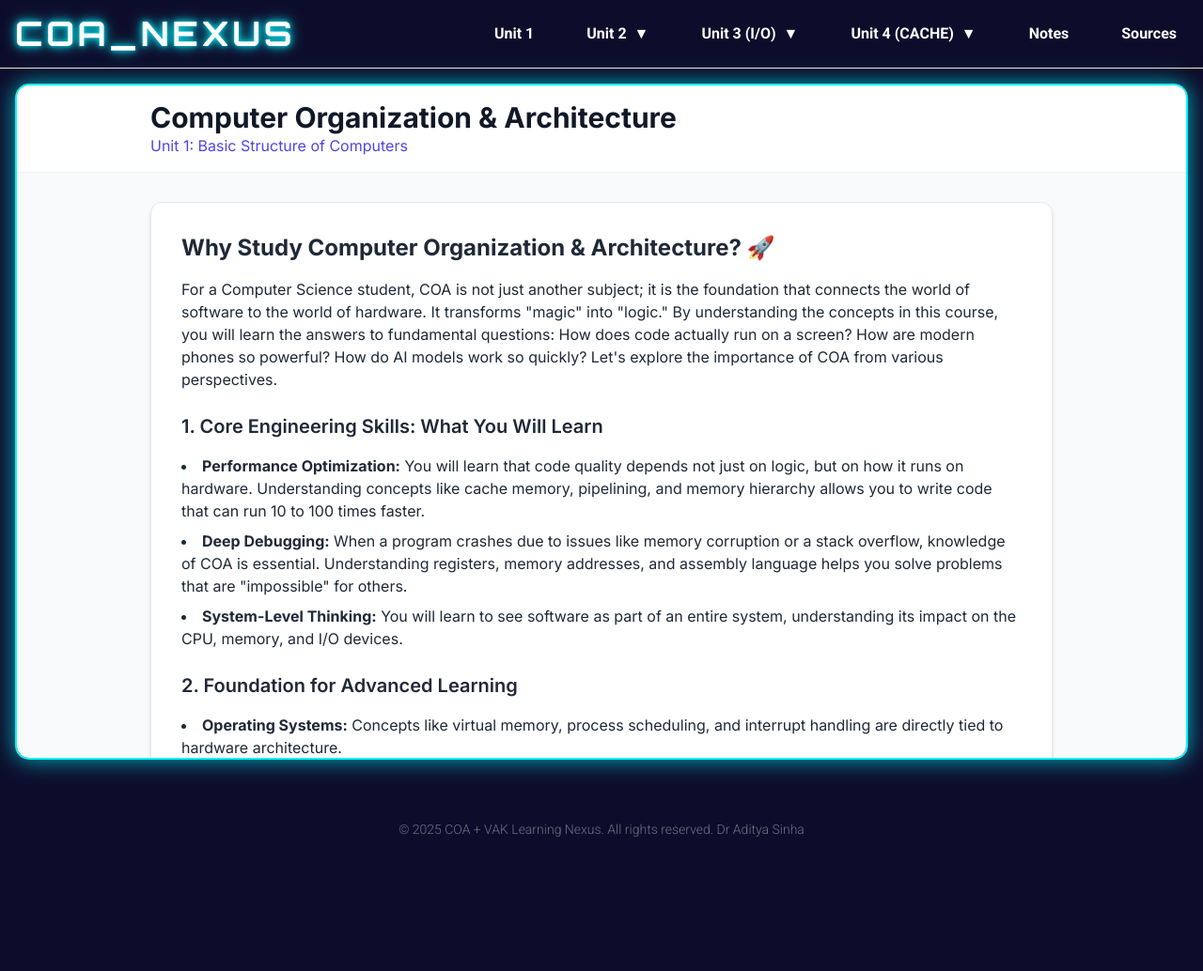
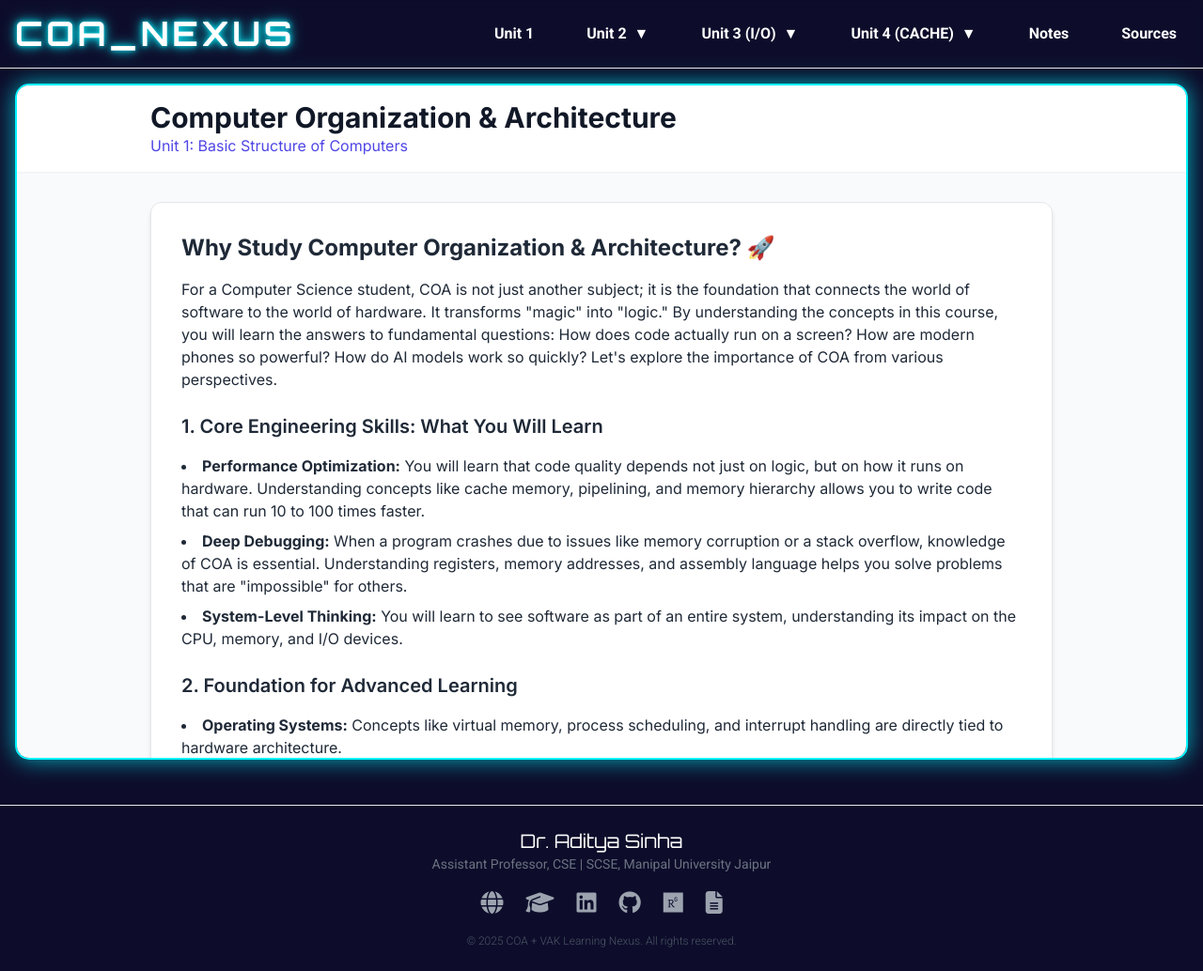
Before and after one commit to adityasinha-1988/COA_2025, a plain HTML site: page index.html in a window 1280 px wide. Shown: the whole page at 94% size. Before the commit the page ends 909 px from the top, so only its background shows below. Drawn offline with nearby package versions, Linux system fonts and the light colour scheme.

Commit message:
Footer with personal information added

```diff
--- a/index.html
+++ b/index.html
@@ -8,6 +8,7 @@
   <link rel="preconnect" href="https://fonts.googleapis.com">
   <link rel="preconnect" href="https://fonts.gstatic.com" crossorigin>
   <link href="https://fonts.googleapis.com/css2?family=Orbitron:wght@400;700&family=Roboto:wght@300;400;700&display=swap" rel="stylesheet">
+  <link rel="stylesheet" href="https://cdnjs.cloudflare.com/ajax/libs/font-awesome/6.5.2/css/all.min.css">
   <style>
     :root {
       --primary-color: #0d0d2b; /* Deep Space Blue */
@@ -63,7 +64,6 @@
         transition: all 0.3s cubic-bezier(0.25, 0.8, 0.25, 1);
         box-shadow: 0 10px 30px rgba(0, 0, 0, 0.5);
     }
-    /* This .open class will show the menu */
     .group.open .dropdown-menu {
       opacity: 1;
       visibility: visible;
@@ -80,6 +80,14 @@
       box-shadow: 0 0 35px var(--glow-color),
                   0 0 50px rgba(0,0,0,0.5) inset;
     }
+    .footer-icon {
+        transition: all 0.3s ease;
+    }
+    .footer-icon:hover {
+        color: var(--accent-color);
+        transform: scale(1.2) translateY(-2px);
+        text-shadow: 0 0 10px var(--glow-color);
+    }
   </style>
 </head>
 <body class="min-h-screen flex flex-col">
@@ -89,7 +97,6 @@
       <h1 class="text-4xl font-orbitron font-bold tracking-widest header-glow">COA_NEXUS</h1>
       <nav class="mt-4 md:mt-0 space-x-2 md:space-x-8 flex flex-wrap justify-center items-center">
         <a href="pages/Unit1.html" target="content" class="nav-link px-3 py-2 text-md font-semibold">Unit 1</a>
-
         <div class="relative group">
           <button class="dropdown-toggle nav-link px-3 py-2 text-md font-semibold flex items-center">
             Unit 2 <span class="arrow ml-2 transition-transform duration-300">&#9660;</span>
@@ -104,7 +111,6 @@
             <a href="pages/Unit2_Tutorials.html" target="content" class="block py-2 px-4 hover:bg-accent-color/20 rounded-md">Unit 2 - Tutorials</a>
           </div>
         </div>
-
         <div class="relative group">
           <button class="dropdown-toggle nav-link px-3 py-2 text-md font-semibold flex items-center">
             Unit 3 (I/O) <span class="arrow ml-2 transition-transform duration-300">&#9660;</span>
@@ -115,7 +121,6 @@
             <a href="pages/DMA.html" target="content" class="block py-2 px-4 hover:bg-accent-color/20 rounded-md">Unit 3 - DMA</a>
           </div>
         </div>
-
         <div class="relative group">
           <button class="dropdown-toggle nav-link px-3 py-2 text-md font-semibold flex items-center">
             Unit 4 (CACHE) <span class="arrow ml-2 transition-transform duration-300">&#9660;</span>
@@ -124,9 +129,8 @@
             <a href="pages/4_Cache.html" target="content" class="block py-2 px-4 hover:bg-accent-color/20 rounded-md">Cache</a>
           </div>
         </div>
-
         <a href="https://mujcampus-my.sharepoint.com/:f:/g/personal/aditya_sinha_jaipur_manipal_edu/EjgzVyQwYfBOr3cZ37tkrMMBke13hQN1C9HGVpsC7dzcqQ?e=EKhDhR" target="_blank" class="nav-link px-3 py-2 text-md font-semibold">Notes</a>
-        <a href="https://www.youtube.com/watch?v=zF4VMombo7U" target="_blank" class="nav-link px-3 py-2 text-md font-semibold">Sources</a>
+        <a href="https://www.youtube.com/embed/zF4VMombo7U?si=TckrybOnGkhAi6MF" target="_blank" class="nav-link px-3 py-2 text-md font-semibold">Sources</a>
       </nav>
     </div>
   </header>
@@ -135,37 +139,41 @@
     <iframe name="content" src="pages/Unit1.html" class="w-full h-[80vh] md:h-[90vh] transition-all duration-300 iframe-container bg-secondary-color/50"></iframe>
   </main>
 
-  <footer class="bg-transparent text-gray-500 text-center p-4 mt-8">
+  <footer class="bg-secondary-color/30 text-gray-400 text-center p-6 mt-8 border-t border-accent-color/20">
     <div class="container mx-auto">
-      <p class="font-light text-sm">&copy; 2025 COA + VAK Learning Nexus. All rights reserved. Dr Aditya Sinha</p>
+      <div class="mb-4">
+        <h3 class="text-xl font-orbitron text-white">Dr. Aditya Sinha</h3>
+        <p class="text-sm text-gray-500">Assistant Professor, CSE | SCSE, Manipal University Jaipur</p>
+      </div>
+      <div class="flex justify-center items-center space-x-6 my-4">
+        <a href="https://sites.google.com/view/dradityasinha/" target="_blank" class="footer-icon text-2xl" title="Personal Website"><i class="fas fa-globe"></i></a>
+        <a href="https://scholar.google.com/citations?user=EXsHpqgAAAAJ&hl=en" target="_blank" class="footer-icon text-2xl" title="Google Scholar"><i class="fas fa-graduation-cap"></i></a>
+        <a href="https://www.linkedin.com/in/dr-aditya-sinha-13261416/" target="_blank" class="footer-icon text-2xl" title="LinkedIn"><i class="fab fa-linkedin"></i></a>
+        <a href="https://github.com/adityasinha-1988" target="_blank" class="footer-icon text-2xl" title="GitHub"><i class="fab fa-github"></i></a>
+        <a href="https://www.researchgate.net/profile/Aditya-Sinha-4" target="_blank" class="footer-icon text-2xl" title="ResearchGate"><i class="fab fa-researchgate"></i></a>
+        <a href="https://www.scopus.com/authid/detail.uri?authorId=57217754738" target="_blank" class="footer-icon text-2xl" title="Scopus"><i class="fas fa-file-alt"></i></a>
+      </div>
+      <p class="font-light text-xs text-gray-600 mt-4">&copy; 2025 COA + VAK Learning Nexus. All rights reserved.</p>
     </div>
   </footer>
 
   <script>
     document.addEventListener('DOMContentLoaded', function () {
       const dropdownToggles = document.querySelectorAll('.dropdown-toggle');
-
       dropdownToggles.forEach(toggle => {
         toggle.addEventListener('click', function (event) {
-          event.stopPropagation(); // Prevent click from bubbling up to the window
-
+          event.stopPropagation();
           const currentGroup = toggle.parentElement;
-
-          // Close all other open dropdowns
           document.querySelectorAll('.group.open').forEach(openGroup => {
             if (openGroup !== currentGroup) {
               openGroup.classList.remove('open');
               openGroup.querySelector('.arrow').classList.remove('rotate-180');
             }
           });
-
-          // Toggle the current dropdown
           currentGroup.classList.toggle('open');
           toggle.querySelector('.arrow').classList.toggle('rotate-180');
         });
       });
-
-      // Close dropdowns if user clicks outside of them
       window.addEventListener('click', function () {
         document.querySelectorAll('.group.open').forEach(openGroup => {
           openGroup.classList.remove('open');
```
